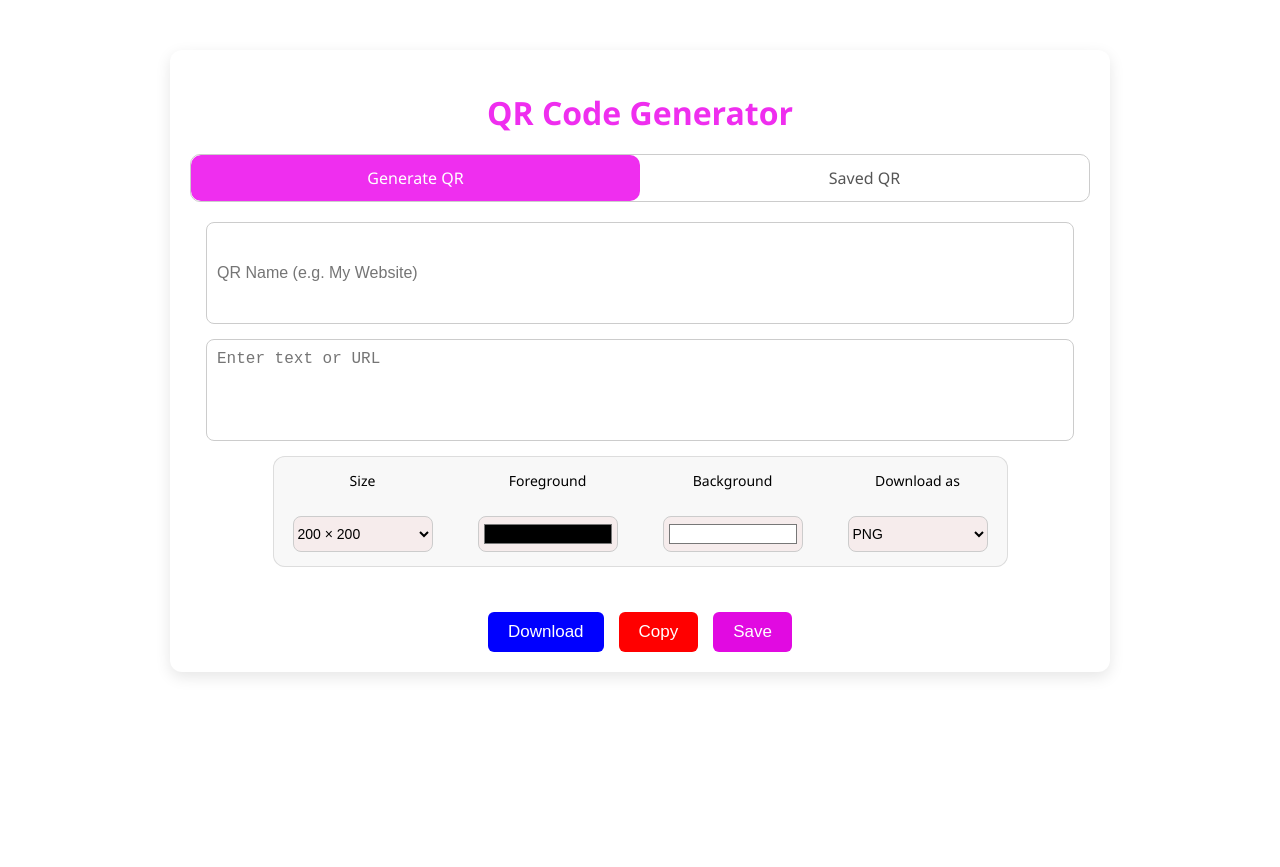
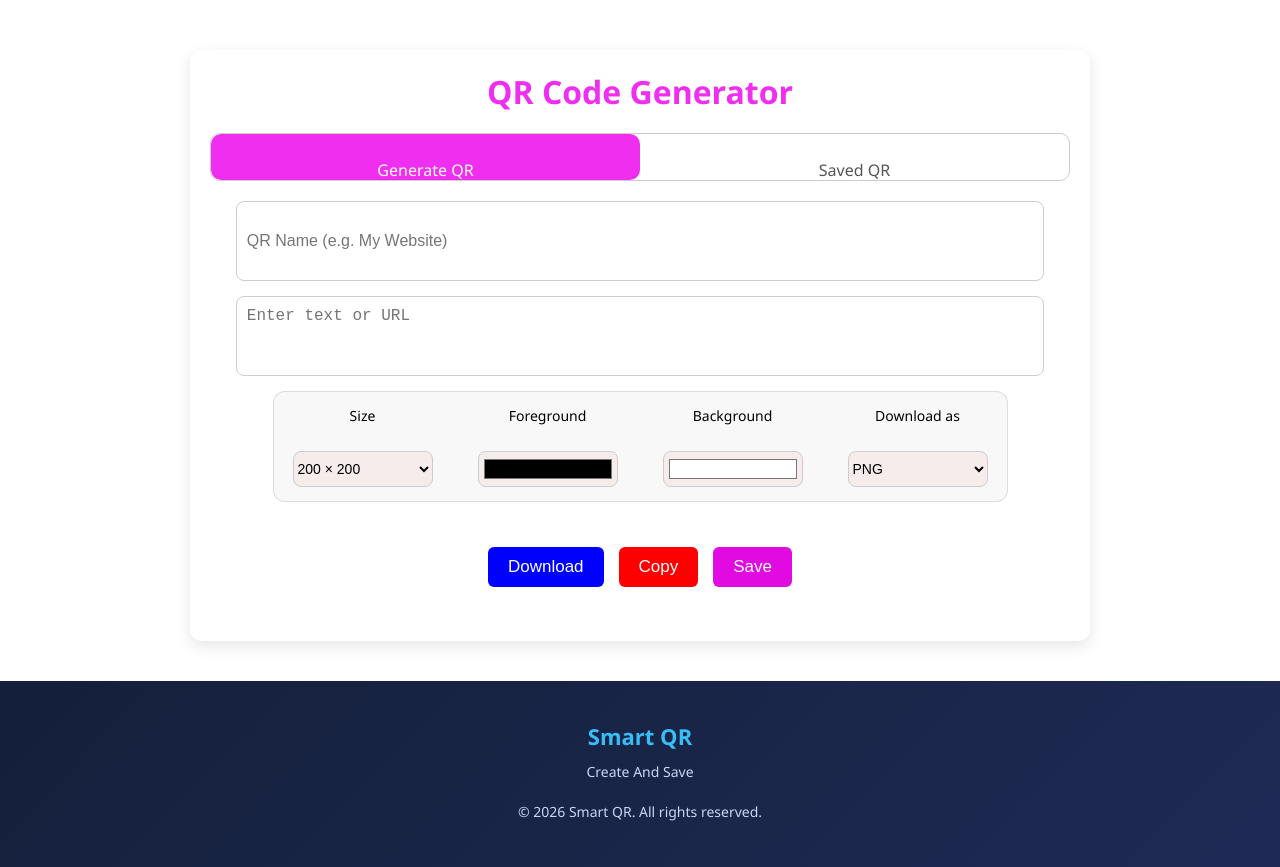
Before and after one commit to Mesandu2007/Smart-QR, a React (Vite) app in the folder QR/: page / in a window 1280 px wide. Before the commit the page ends 800 px from the top, so only its background shows below. Built offline with nearby package versions, Linux system fonts and the light colour scheme.

Commit message:
Added footer

```diff
--- a/QR/src/App.css
+++ b/QR/src/App.css
@@ -1,3 +1,14 @@
+* {
+  margin: 0;
+  padding: 0;
+  box-sizing: border-box;
+}
+
+html, body {
+  width: 100%;
+  height: 100%;
+}
+
 .page {
   display: flex;
   justify-content: center;
@@ -22,6 +33,7 @@
 .tab-slider {
   position: relative;
   display: flex;
+  height:48px;
   border: 1px solid #ccc;
   border-radius: 10px;
   overflow: hidden;
@@ -33,6 +45,7 @@
   text-align: center;
   padding: 12px 0;
   cursor: pointer;
+  line-height: 48px;
   z-index: 1;
   color: #555;
   font-weight: 500;
@@ -50,6 +63,7 @@
   height: 100%;
   background: rgb(239,46,239);
   border-radius: 10px;
+  pointer-events: none;
   transition: transform 0.3s ease;
   z-index: 0;
 }
@@ -59,7 +73,7 @@
 }
 
 .tab-content {
-  min-height: 200px;
+  min-height: 420px;
 }
 .qr-form {
   display: flex;
@@ -311,3 +325,102 @@
   background: #ff4d4d;
   color: white;
 }
+.p1{
+  margin-bottom: 0px;
+  display: flex;
+  flex-direction: column;
+}
+.footer {
+  background: linear-gradient(135deg, #14203a, #1e2a55);
+  color: #e5e7eb;
+  padding: 40px 20px 25px;
+  font-family: "Segoe UI", sans-serif;
+  margin-top: 40px;
+}
+
+.footer-content {
+  max-width: 1100px;
+  margin: auto;
+  text-align: center;
+}
+
+/* Title */
+.footer-content h3 {
+  font-size: 22px;
+  font-weight: 600;
+  color: #38bdf8;
+  margin-bottom: 10px;
+}
+
+/* Description */
+.footer-content p {
+  font-size: 14px;
+  line-height: 1.6;
+  color: #cbd5f5;
+  max-width: 600px;
+  margin: 0 auto 18px;
+}
+
+/* Links section */
+.footer-links {
+  display: flex;
+  justify-content: center;
+  gap: 24px;
+  margin-bottom: 20px;
+  flex-wrap: wrap;
+}
+
+.footer-links a {
+  color: #94a3b8;
+  font-size: 14px;
+  text-decoration: none;
+  position: relative;
+  transition: color 0.3s ease;
+}
+
+.footer-links a::after {
+  content: "";
+  position: absolute;
+  left: 0;
+  bottom: -4px;
+  width: 0%;
+  height: 2px;
+  background: #38bdf8;
+  transition: width 0.3s ease;
+}
+
+.footer-links a:hover {
+  color: #38bdf8;
+}
+
+.footer-links a:hover::after {
+  width: 100%;
+}
+
+/* Divider */
+.footer-divider {
+  height: 1px;
+  background: rgba(255, 255, 255, 0.08);
+  margin: 20px 0;
+}
+
+/* Copyright */
+.footer-copy {
+  font-size: 12px;
+  color: #94a3b8;
+}
+
+/* Mobile */
+@media (max-width: 480px) {
+  .footer {
+    padding: 30px 15px 20px;
+  }
+
+  .footer-content h3 {
+    font-size: 20px;
+  }
+
+  .footer-links {
+    gap: 14px;
+  }
+}
--- a/QR/src/App.jsx
+++ b/QR/src/App.jsx
@@ -2,6 +2,7 @@ import {useState,useEffect} from "react"
 import GenerateQR from "./Components/GenerateQR";
 import QRSavedList from "./Components/QRSavedList";
 import QRModal  from "./Components/QRModal";
+import Footer from "./Components/Footer";
 import "./App.css";
 
 export default function App(){
@@ -23,6 +24,7 @@ export default function App(){
     setSelectedQr(null);
   };
   return (
+    <div>
       <div className="page">
         <div className="card">
           <h1 className="title">QR Code Generator</h1>
@@ -72,15 +74,13 @@ export default function App(){
           onClose={() => setSelectedQr(null)}
           onDelete={deleteQr}
         />
+
       </div>
+      <Footer/>
+    </div>
+
+
   );
 
 
-
-
-
-
-
-
-
 }
--- /dev/null
+++ b/QR/src/Components/Footer.jsx
@@ -0,0 +1,20 @@
+
+
+export default function Footer(){
+
+
+    return(
+        <footer className="footer">
+            <div className="footer-content">
+                <h3>Smart QR</h3>
+                <p>Create And Save</p>
+
+                <p className="footer-copy">
+                © {new Date().getFullYear()} Smart QR. All rights reserved.
+                </p>
+
+            </div>
+        </footer>
+
+    );
+}
```
Lines whose indentation alone changed are shown as unchanged.
